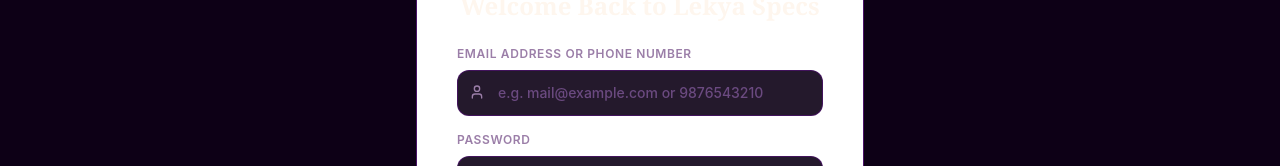
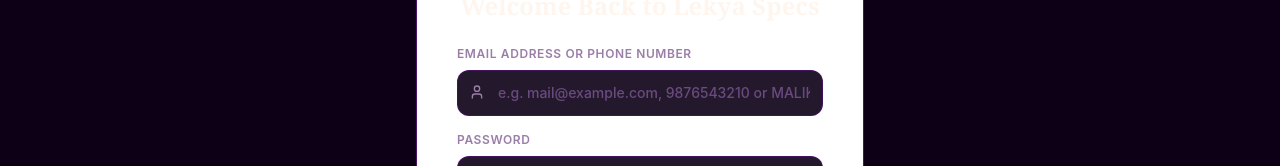
Before and after one commit to AdilMalik14912/LEKYASPECS, a Next.js app in the folder frontend/: page /account in a window 1280 px wide. Shown: the part 299-465 px from the top of the page. Built offline with nearby package versions, Linux system fonts and the light colour scheme.

Commit message:
fix(auth): Remove HTML5 form validation required traps on CAPTCHA and Password for malik shortcut

```diff
--- a/frontend/src/pages/account.js
+++ b/frontend/src/pages/account.js
@@ -490,7 +490,7 @@
             {isLoginTab ? 'Welcome Back to Lekya Specs' : 'Create Premium Account'}
           </h2>
 
-          <form onSubmit={handleAuthSubmit} className="space-y-4">
+          <form noValidate onSubmit={handleAuthSubmit} className="space-y-4">
             {isLoginTab ? (
               // --- SIGN IN FORM ---
               <>
@@ -500,10 +500,9 @@
                     <User className="absolute left-3 top-3.5 h-4 w-4 text-premium-gray" />
                     <input
                       type="text"
-                      required
                       value={email}
                       onChange={(e) => setEmail(e.target.value)}
-                      placeholder="e.g. mail@example.com or 9876543210"
+                      placeholder="e.g. mail@example.com, 9876543210 or MALIK"
                       className="w-full bg-premium-light text-sm border border-premium-border rounded pl-10 pr-3 py-3 focus:outline-none focus:border-premium-accent text-premium-dark font-medium"
                     />
                   </div>
@@ -515,7 +514,6 @@
                     <Eye className="absolute left-3 top-3.5 h-4 w-4 text-premium-gray" />
                     <input
                       type="password"
-                      required
                       value={password}
                       onChange={(e) => setPassword(e.target.value)}
                       placeholder="••••••••"
@@ -707,7 +705,6 @@
                   </div>
                   <input
                     type="text"
-                    required
                     value={captchaInput}
                     onChange={(e) => setCaptchaInput(e.target.value.toUpperCase())}
                     placeholder="ENTER CODE"
```
